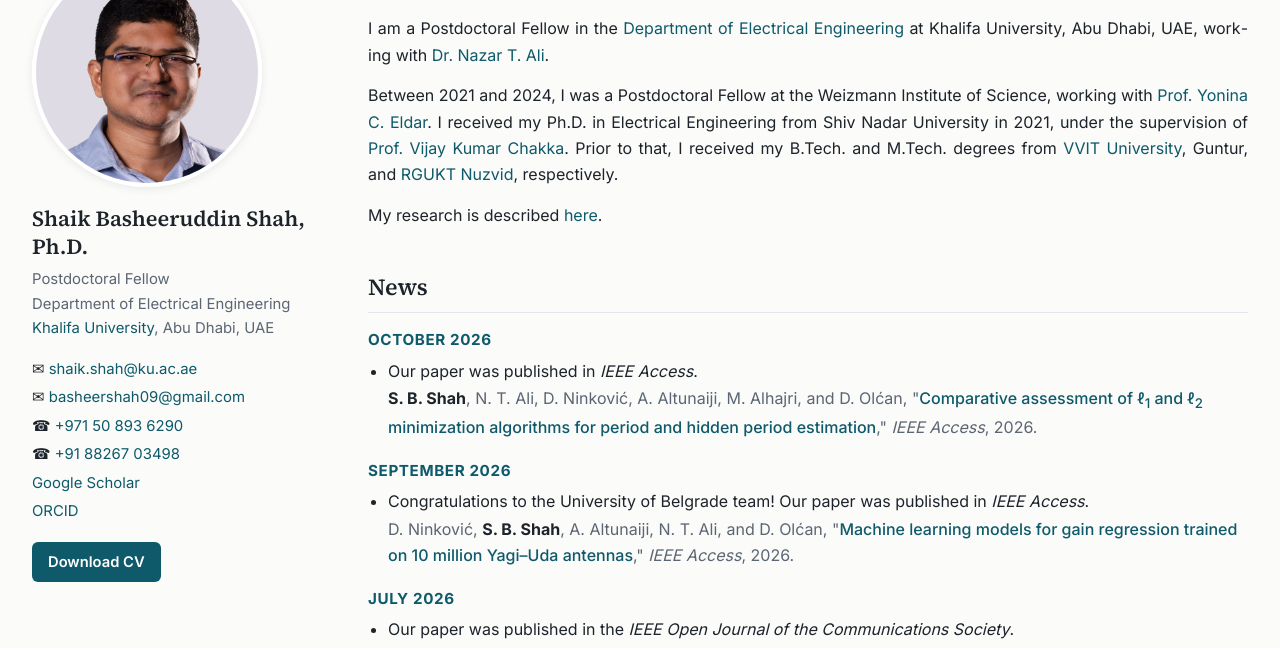
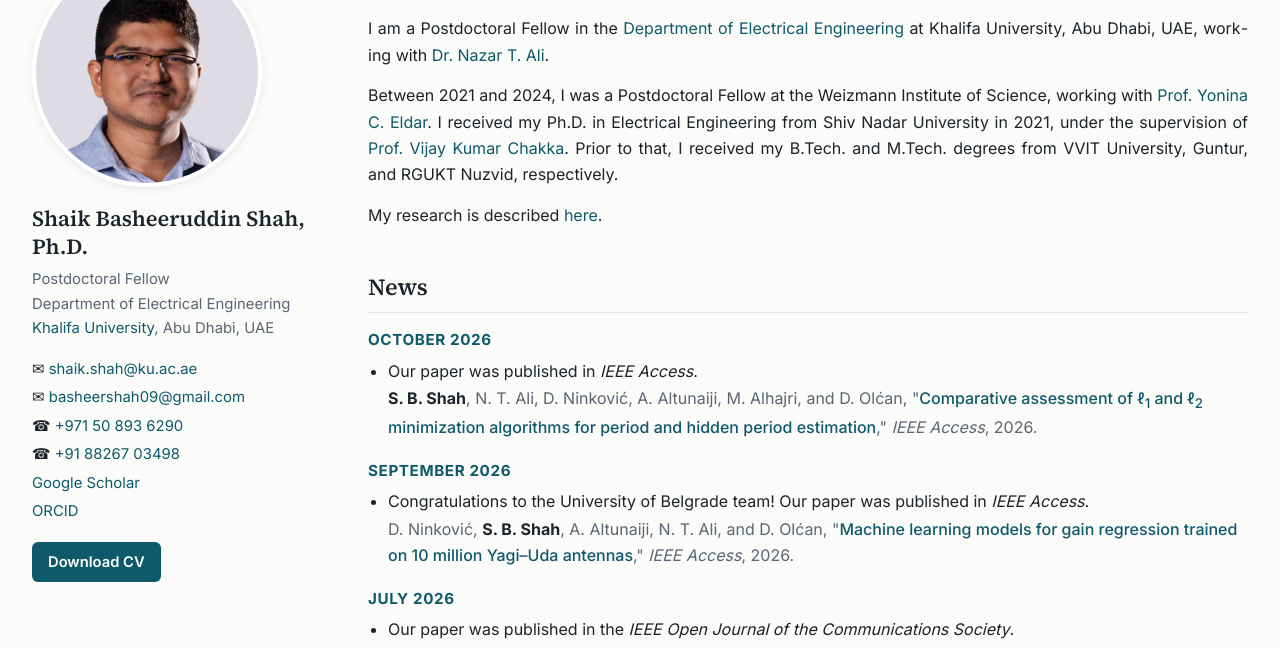
Before and after one commit to basheershah/basheershah.github.io, a plain HTML site: page index.html in a window 1280 px wide. Shown: the part 149-797 px from the top of the page. Drawn offline with Linux system fonts and the light colour scheme.

Commit message:
Update index.html

```diff
--- a/index.html
+++ b/index.html
@@ -52,7 +52,7 @@
 
     <p>I am a Postdoctoral Fellow in the <a href="https://www.ku.ac.ae/academics/college-of-engineering/department/department-of-electrical-engineering-and-computer-science">Department of Electrical Engineering</a> at Khalifa University, Abu Dhabi, UAE, working with <a href="https://www.ku.ac.ae/academics/college-of-engineering/department/department-of-electrical-engineering-and-computer-science/people/dr-nazar-ali">Dr. Nazar T. Ali</a>.</p>
 
-    <p>Between 2021 and 2024, I was a Postdoctoral Fellow at the Weizmann Institute of Science, working with <a href="https://www.weizmann.ac.il/math/yonina/">Prof. Yonina C. Eldar</a>. I received my Ph.D. in Electrical Engineering from Shiv Nadar University in 2021, under the supervision of <a href="https://snu.edu.in/faculty/vijay-kumar-chakka/">Prof. Vijay Kumar Chakka</a>. Prior to that, I received my B.Tech. and M.Tech. degrees from <a href="https://www.vvitguntur.com/">VVIT University</a>, Guntur, and <a href="https://rguktn.ac.in/">RGUKT Nuzvid</a>, respectively.</p>
+    <p>Between 2021 and 2024, I was a Postdoctoral Fellow at the Weizmann Institute of Science, working with <a href="https://www.weizmann.ac.il/math/yonina/">Prof. Yonina C. Eldar</a>. I received my Ph.D. in Electrical Engineering from Shiv Nadar University in 2021, under the supervision of <a href="https://snu.edu.in/faculty/vijay-kumar-chakka/">Prof. Vijay Kumar Chakka</a>. Prior to that, I received my B.Tech. and M.Tech. degrees from VVIT University</a>, Guntur, and RGUKT Nuzvid</a>, respectively.</p>
 
     <p>My research is described <a href="research.html">here</a>.</p>
 
```
